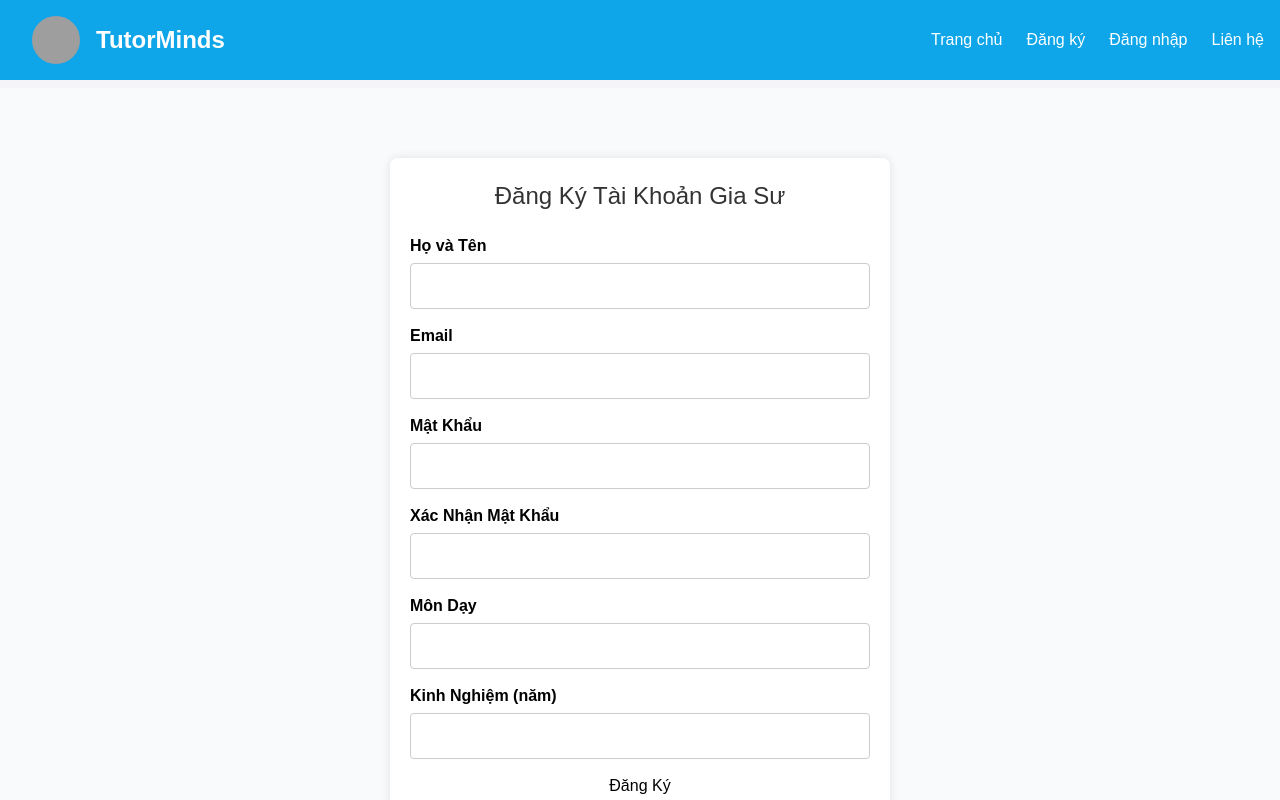
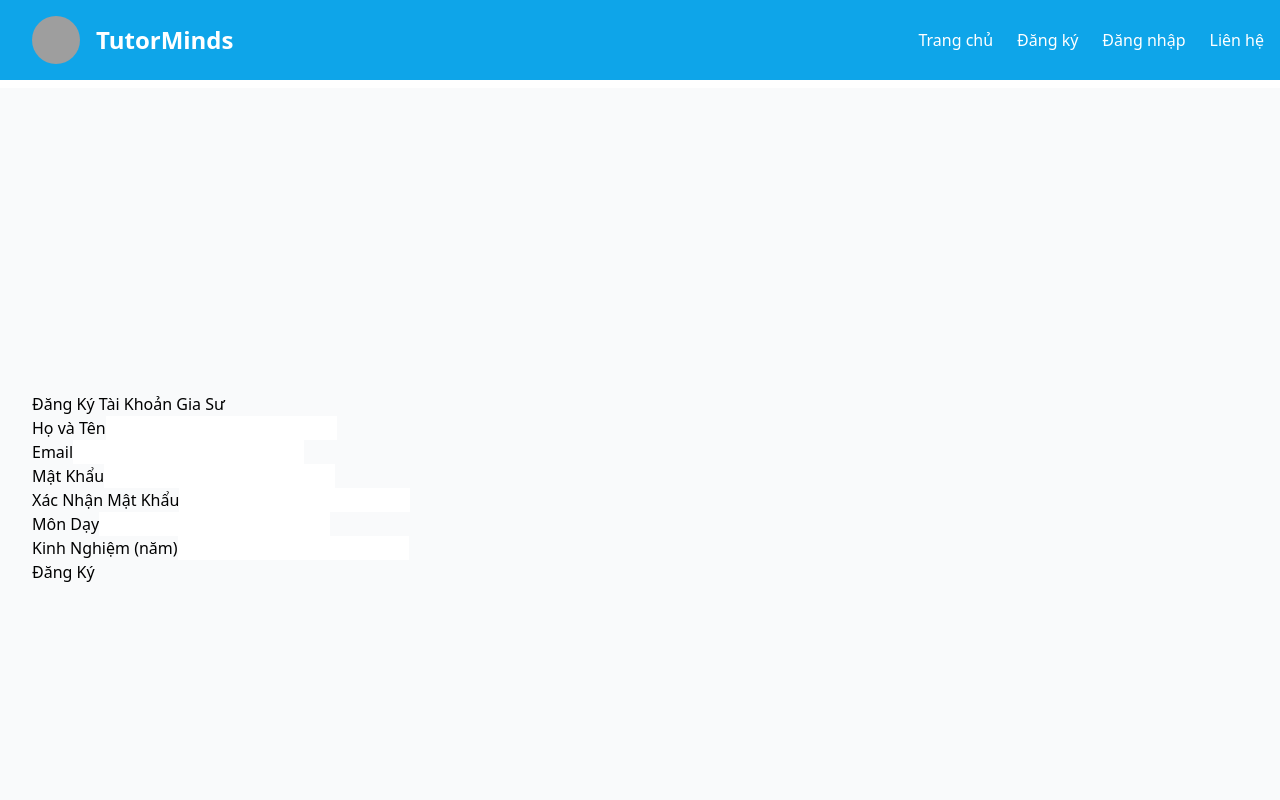
Before and after one commit to phantomthiefkid/EXE201-TutorMinds, a React (Create React App) app: page /registerTeacher in a window 1280 px wide. Shown: the top 800 px of the page. Built offline with nearby package versions, Linux system fonts and the light colour scheme; grey boxes are pictures that could not be loaded.

Commit message:
repair register ui

```diff
--- a/src/components/Usermanagement/RegisterTeacher.js
+++ b/src/components/Usermanagement/RegisterTeacher.js
@@ -1,6 +1,5 @@
 import React from "react";
 import { Link } from "react-router-dom";
-import "../css/RegisterTeacher.css"; // Import file CSS
 
 const RegisterTeacher = () => {
   return (
--- a/src/components/css/RegisterTeacher.css
+++ /dev/null
@@ -1,56 +0,0 @@
-/* Register.css */
-body {
-    font-family: Arial, sans-serif;
-    background-color: #f4f4f9;
-    margin: 0;
-    padding: 0;
-}
-
-.registration-form {
-    width: 100%;
-    max-width: 500px;
-    margin: 50px auto;
-    background: #fff;
-    box-shadow: 0 0 10px rgba(0, 0, 0, 0.1);
-    padding: 20px;
-    border-radius: 8px;
-    text-align: center;
-}
-
-.registration-form h1 {
-    margin-bottom: 20px;
-    font-size: 24px;
-    color: #333;
-}
-
-.form-group {
-    margin-bottom: 15px;
-    text-align: left;
-}
-
-.form-group label {
-    display: block;
-    margin-bottom: 5px;
-    font-weight: bold;
-}
-
-.form-group input {
-    width: 100%;
-    padding: 10px;
-    border: 1px solid #ccc;
-    border-radius: 4px;
-}
-
-/* button {
-    background-color: #4CAF50;
-    color: white;
-    padding: 10px 20px;
-    border: none;
-    border-radius: 4px;
-    cursor: pointer;
-    font-size: 16px;
-}
-
-button:hover {
-    background-color: #45a049;
-} */
--- a/src/components/css/RegisterUser.css
+++ /dev/null
@@ -1,76 +0,0 @@
-/* RegisterUser.css */
-body {
-    font-family: Arial, sans-serif;
-    background-color: #f4f4f9;
-    margin: 0;
-    padding: 0;
-}
-
-.min-h-screen {
-    min-height: 100vh;
-    display: flex;
-    justify-content: center;
-    align-items: center;
-    background-image: url('https://th.bing.com/th/id/OIP.qZ0Hq_zrftQmuqP1C_lQBwHaEK?rs=1&pid=ImgDetMain'); /* Đường dẫn đến hình nền */
-    background-size: cover; /* Tự động điều chỉnh kích thước để phủ kín */
-    background-position: center; /* Đặt hình nền ở giữa */
-    background-repeat: no-repeat; /* Không lặp lại hình nền */
-}
-
-.registration-form {
-    width: 100%;
-    max-width: 600px;
-    margin: 50px auto;
-    background: rgba(255, 255, 255, 0.9); /* Màu nền trắng với độ trong suốt */
-    box-shadow: 0 0 10px rgba(0, 0, 0, 0.1);
-    padding: 20px;
-    border-radius: 8px;
-    text-align: center;
-}
-
-.registration-form h1 {
-    margin-bottom: 20px;
-    font-size: 24px;
-    color: #333;
-}
-
-.form-group {
-    margin-bottom: 15px;
-    text-align: left;
-}
-
-.form-group label {
-    display: block;
-    margin-bottom: 5px;
-    font-weight: bold;
-}
-
-.form-group input,
-.form-group select {
-    width: 100%;
-    padding: 10px;
-    border: 1px solid #ccc;
-    border-radius: 4px;
-}
-
-/* button {
-    background-color: #4CAF50;
-    color: white;
-    padding: 10px 20px;
-    border: none;
-    border-radius: 4px;
-    cursor: pointer;
-    font-size: 16px;
-}
-
-button:hover {
-    background-color: #45a049;
-} */
-
-.mt-4 {
-    margin-top: 1rem;
-}
-
-.text-blue-500 {
-    color: #4299e1;
-}
```
